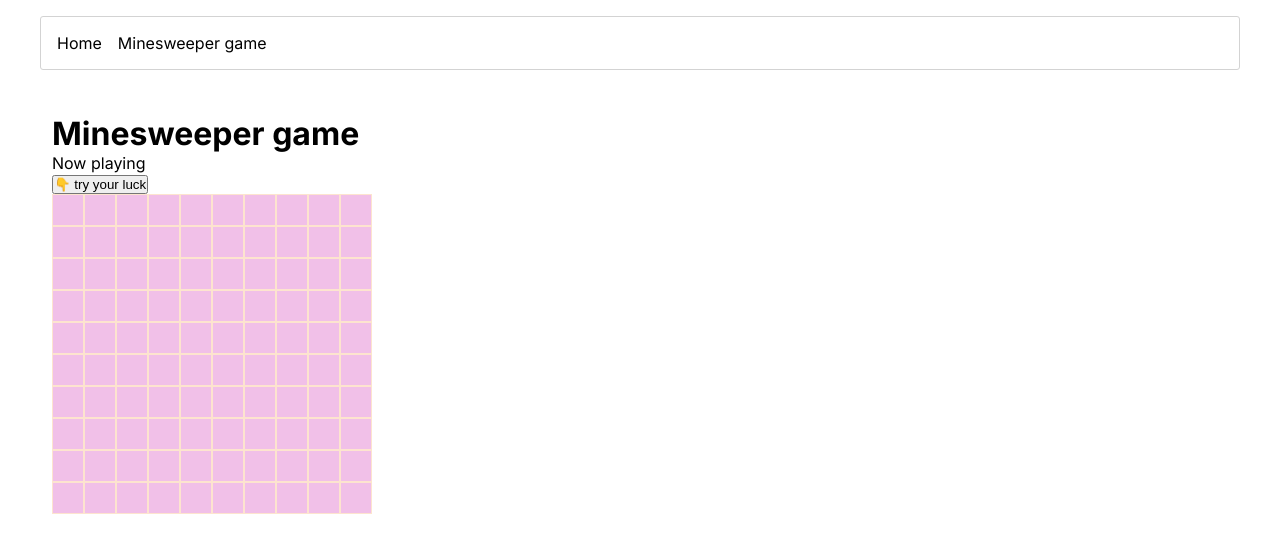
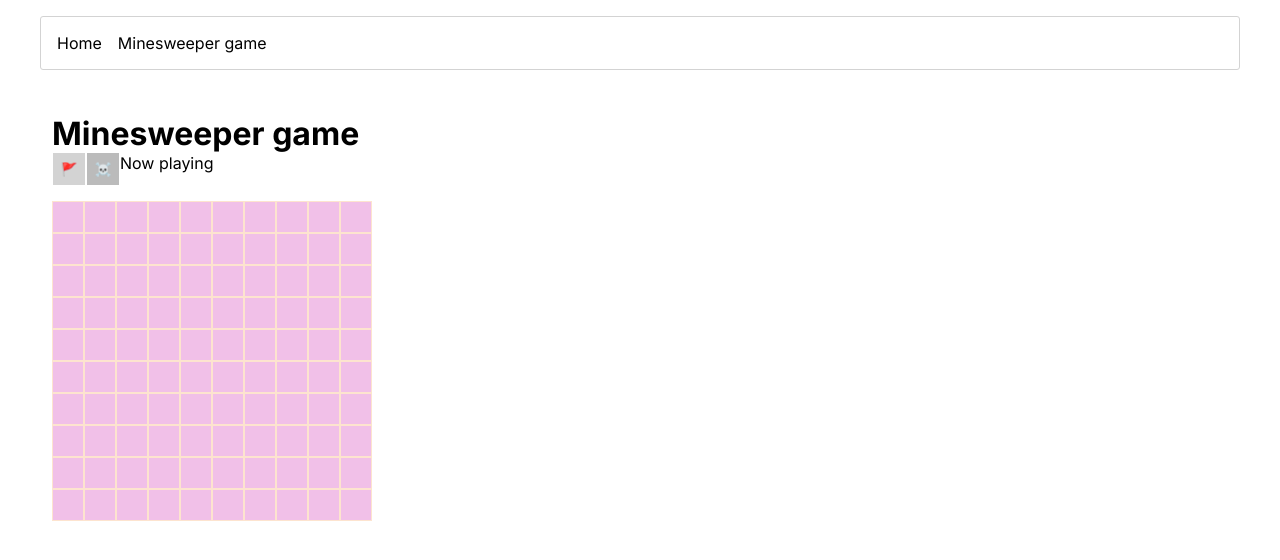
Before and after one commit to mrsWeasel/portfolio-projects, a Next.js app: page /sweeper in a window 1280 px wide. Shown: the top 560 px of the page. Built offline with nearby package versions, Linux system fonts and the light colour scheme.

Commit message:
Create toolbar for revealing / flagging mines

```diff
--- a/src/app/sweeper/page.tsx
+++ b/src/app/sweeper/page.tsx
@@ -113,20 +113,32 @@ const Sweeper = () => {
         )
       }
     }
-    return <div>
-      <div><button onClick={() => setFlagging(!flagging)}>{flagging ? '🚩 flag' : '👇 try your luck'}</button></div>
-      <div className={styles.gridContainer}>{items}</div>
+    return (
+      <div>
+        <div className={styles.toolBar}>
+          <button
+            className={`${styles.toolBarButton} ${flagging && styles.selected}`}
+            onClick={() => setFlagging(true)}
+          >
+            🚩
+          </button>
+          <button
+            className={`${styles.toolBarButton} ${!flagging && styles.selected}`}
+            onClick={() => setFlagging(false)}
+          >
+            ☠️
+          </button>
+          {gameStatus === "playing" && "Now playing"}
+        </div>
+        <div className={styles.gridContainer}>{items}</div>
       </div>
+    )
   }
-  renderSweeper()
 
   return (
     <ContainerWithNavigation>
       <h1>Minesweeper game</h1>
-      <div>
-        {gameStatus === "playing" && "Now playing"}
-        {renderSweeper()}
-      </div>
+      <div>{renderSweeper()}</div>
     </ContainerWithNavigation>
   )
 }
--- a/src/app/sweeper/sweeper.module.css
+++ b/src/app/sweeper/sweeper.module.css
@@ -22,3 +22,20 @@
 .visited {
   background-color: var(--mauve);
 }
+
+.toolBar {
+  display: flex;
+  margin-bottom: 1rem;
+}
+
+.toolBarButton {
+  background-color: var(--light-grey);
+  border: none;
+  width: 2rem;
+  height: 2rem;
+  margin: 0 1px;
+}
+
+.selected {
+  background-color: var(--medium-grey);
+}
```
Also changed, not shown: src/components/sweeperToolbar/sweeperToolbar.tsx (added).
